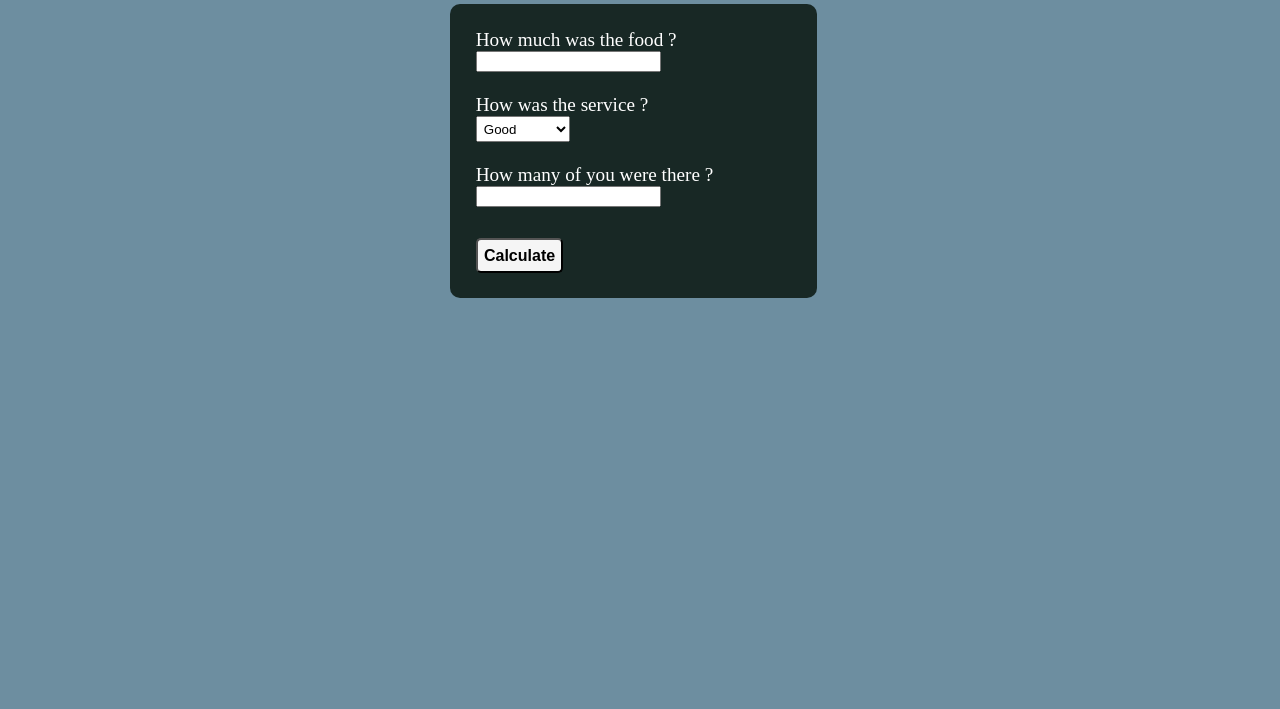
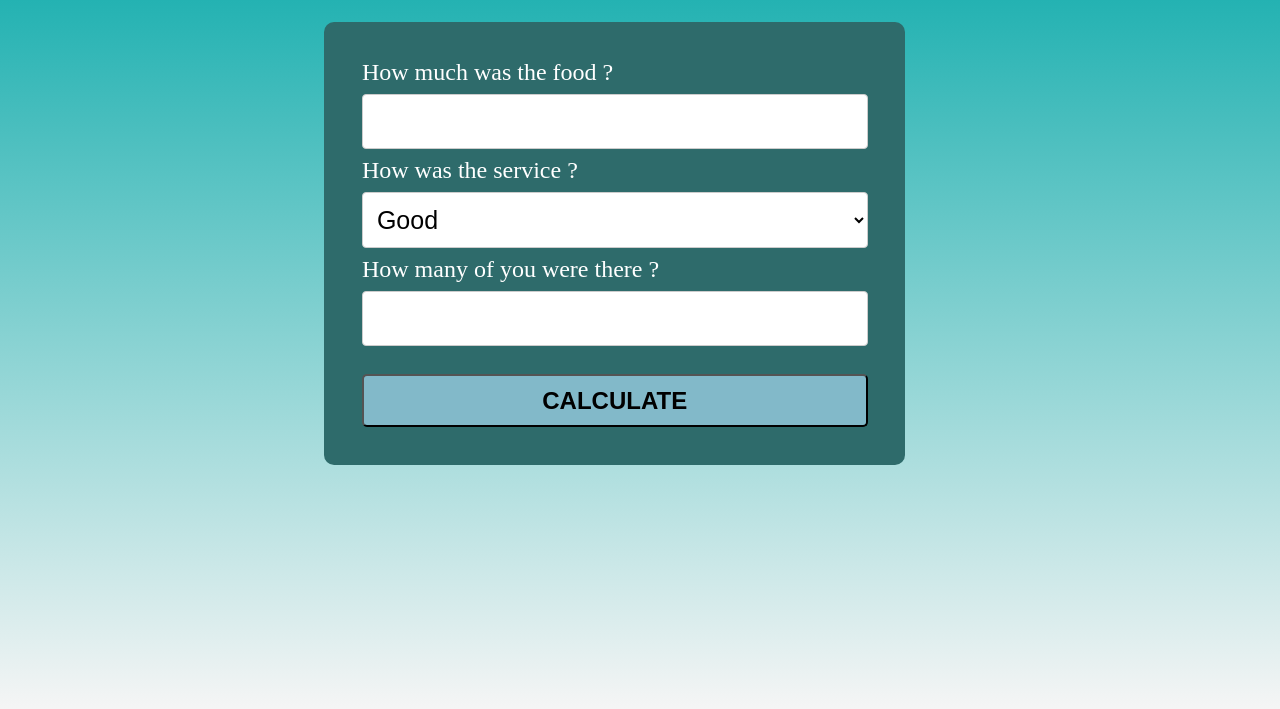
Before and after one commit to akshayramesh/Tip-Calculator, a plain HTML site: page index.html in a window 1280 px wide. Shown: the part 91-800 px from the top of the page. Drawn offline with Linux system fonts and the light colour scheme.

Commit message:
with better css

```diff
--- a/index.html
+++ b/index.html
@@ -4,59 +4,68 @@
     <title>
         Tip Calculator
     </title>
+    <link href="https://fonts.googleapis.com/css?family=Lato" rel="stylesheet">
     <style>
         .headerText {
                 text-align: center;
-                font-size: 3rem;
-                color: black
+                font-size: 3.5rem;
+                color:white   ;
+                font-family: Lato;
+                background-color: hsl(180, 50%, 35%);
             }
 
-        .containerForm {
-            align-content: center;
-            align-self: center;
+        .containerForm, .containerResponse {
+
             height: 40% auto;
-            width: 25%;
-            background-color: #182825;
-            padding: 2%;
-            margin-left: 35%;
-            border-radius: 10px
+            width: 40%;
+            background-color: hsl(180, 40%, 30%);
+            padding: 3%;
+            margin-left: 25%;
+            border-radius: 10px;
+            font-size: 1.5rem;
+
+
         }
 
         .containerResponse {
-            align-content: center;
-            align-self: center;
-            height: 10%;
-            width: 29%;
-            background-color: #182825;
+            height: 10px auto;
 
-            margin-left: 35%;
-            border-radius: 10px
         }
 
-        .formBox {
+        input, select{
+            width: 100%;
+    padding: 12px 10px;
+    margin: 8px 0;
+    display: inline-block;
+    border: 1px solid #ccc;
+    border-radius: 4px;
+    box-sizing: border-box;
+    font-size: 25px;
+    background-color: white;
         }
 
 
-        select {
-            width: 30%;
-            padding: 1%
 
-        }
         body {
-            font-size: 1.2rem;
+            font-size: 1.1rem;
             background-color:#6D8EA0;
             color: white;
         }
 
         button{
             padding: 2%;
-            margin-top: 3%;
-            font-size: 1rem;
-            background-color: #22AED1;
+            width: 100%;
+            margin-top: 20px;
+            font-size: 1.5rem;
+            background-color: hsl(194, 40%, 65%);
             border-radius: 5px;
             display: block;
             font-weight: bold;
-            background-color: whitesmoke;
+            text-transform: uppercase;
+        }
+
+        button:hover{
+            transform: scale(1.02);
         }
 
         input:focus{
@@ -64,8 +73,17 @@
         }
 
         #idIndividualServiceCharge {
-            padding: 5%;
-            margin-left: 2%
+            align-content: center;
+
+            margin: 5px 2px;
+            margin-left: 30%;
+            font-family: Lato;
+            font-weight: 500;
+        }
+
+        body{
+            background: linear-gradient(180deg,hsl(180, 90%, 35%), whitesmoke);
+
         }
         </style>
 
@@ -75,24 +93,20 @@
     <h1 class='headerText'>Tip Calculator</h1>
     <div>
         <form class="containerForm">
-            How much was the food ?
-            <input type="text" name="billAmount" id="idBillAmount">
+            <label for="idBillAmount"> How much was the food ? </label>
+            <input type="text" name="billAmount" id="idBillAmount" />
 
-            <br>
-            <br>
-            How was the service ?
-            <br>
+            <label for="idServiceType"> How was the service ? </label>
+
             <select name="serviceType" id="idServiceType">
                 <option value="1">Good</option>
                 <option value="2">Average</option>
                 <option value="3">Bad</option>
             </select>
-            <br>
-            <br>
-            How many of you were there ?
+
+            <label for="idPeople"> How many of you were there ? </label>
             <input type="number" id="idPeople">
-            <br>
-            <br>
+
             <button type="button" id="idCalculateButton">Calculate </button>
         </form>
 
@@ -109,24 +123,24 @@
         document.getElementById("responseDiv").style.display = "none";
 
 
-            function onClickCalculate(){
+        function onClickCalculate() {
             var billAmount = document.getElementById("idBillAmount").value;
             var numberOfPeople = document.getElementById("idPeople").value;
             var serviceType = document.getElementById("idServiceType").value;
             var serviceCharge;
-                if(serviceType == "1"){
-                    serviceCharge = billAmount*.10;
-                }else if(serviceType == "2"){
-                    serviceCharge = billAmount*.05;
-                }else if(serviceType == "3"){
-                    serviceCharge = billAmount*.02;
+            if (serviceType == "1") {
+                serviceCharge = billAmount * .10;
+            } else if (serviceType == "2") {
+                serviceCharge = billAmount * .05;
+            } else if (serviceType == "3") {
+                serviceCharge = billAmount * .02;
             }
 
-                var individualServiceCharge = serviceCharge/numberOfPeople;
+            var individualServiceCharge = serviceCharge / numberOfPeople;
 
-                if(serviceType == "1" || serviceType == "2"){
+            if (serviceType == "1" || serviceType == "2") {
                 individualServiceCharge = Math.ceil(individualServiceCharge);
-                }else {
+            } else {
                 individualServiceCharge = Math.floor(individualServiceCharge);
             }
 
```
Also changed, not shown: JS_CSS_v1.1.png (added), JS_CSS_v1.png (deleted). Lines whose indentation alone changed are shown as unchanged.
